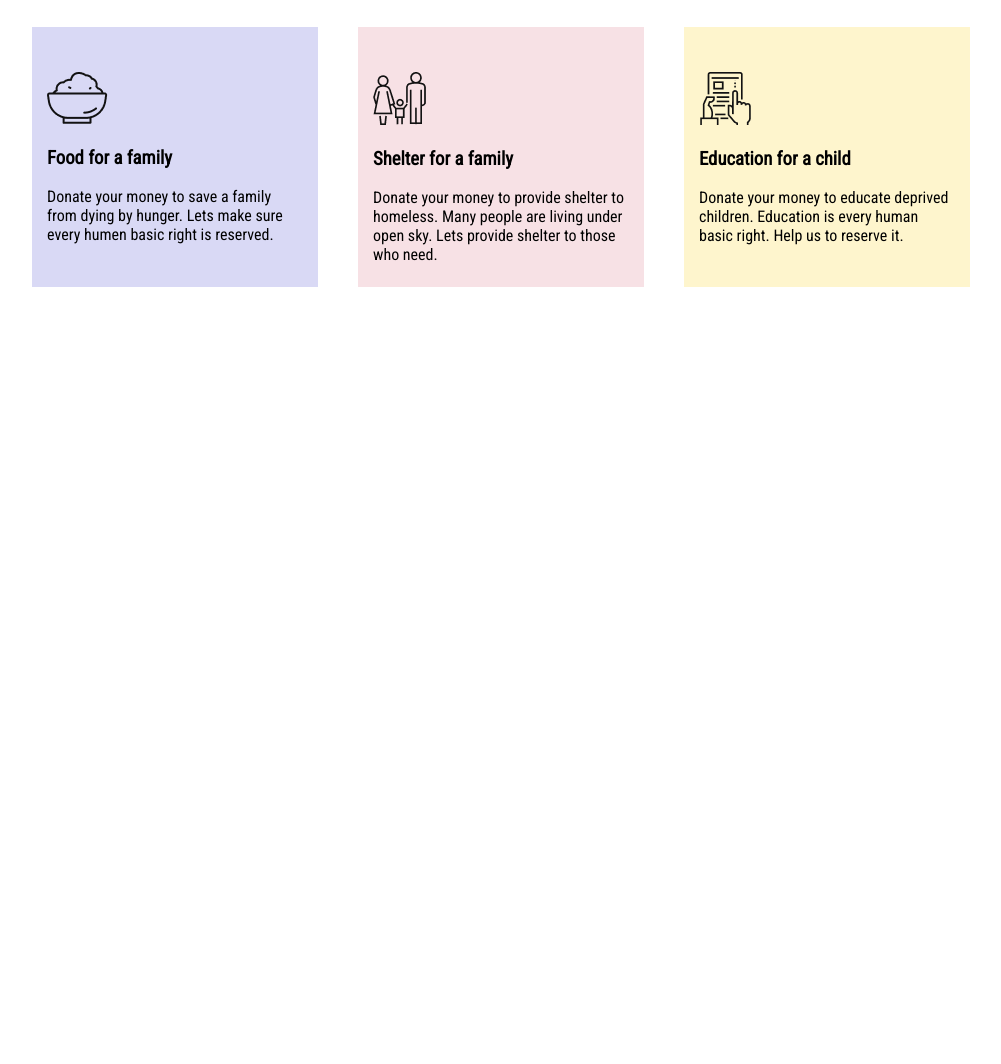
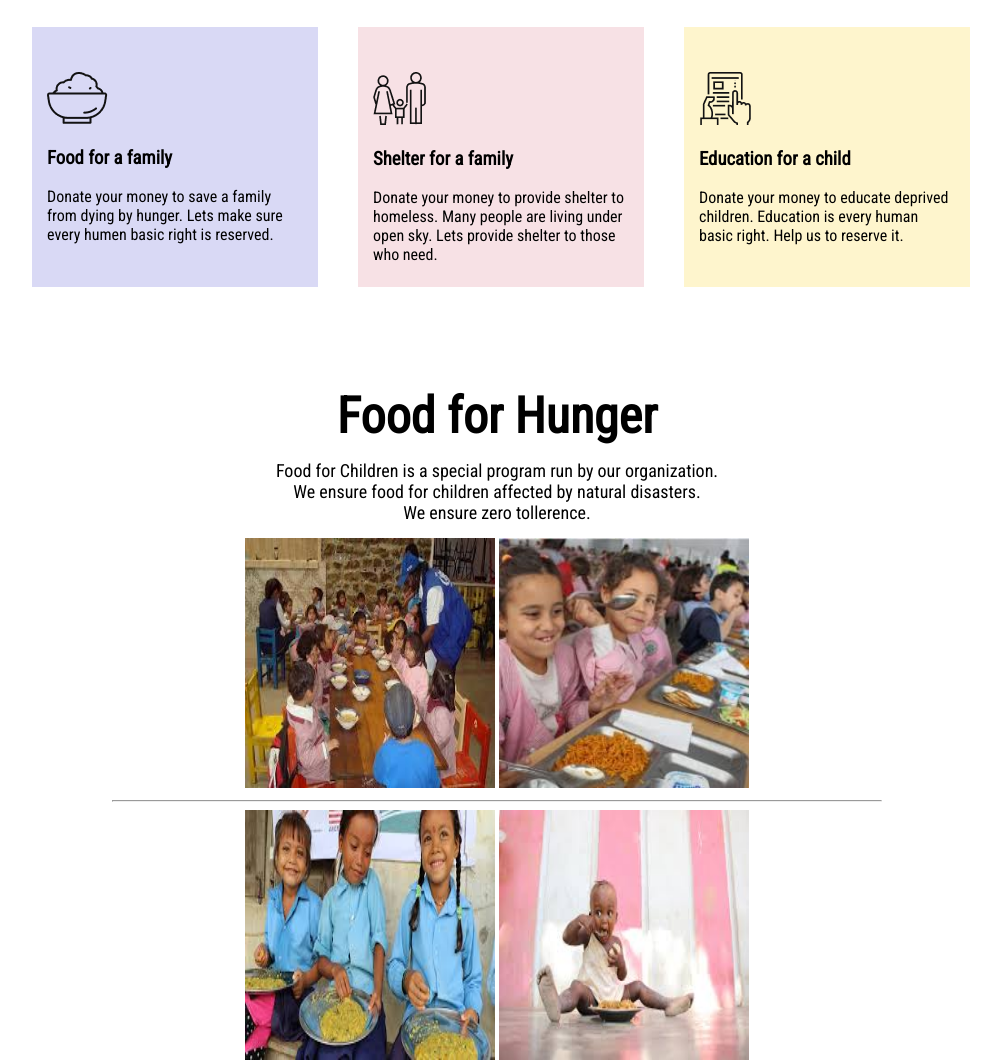
Before and after one commit to Shamsur-Rahaman/donate-today, a plain HTML site: page index.html in a window 1280 px wide. Shown: the part 1222-2286 px from the top of the page, without its empty margins (143-1144 px from the left). Before the commit the page ends 1509 px from the top, so only its background shows below. Drawn offline with Linux system fonts and the light colour scheme.

Commit message:
my codes

```diff
--- a/index.html
+++ b/index.html
@@ -19,7 +19,7 @@
         <p class="banner-paragraph">We can't revive a dead body to a living soul.But can at least save a dying soul.<br>
             Lets donate a small amount to feed the hungry people.<br> Donate today, save live today</p>
         <a href="https://www.epa.gov/sustainable-management-food/reduce-wasted-food-feeding-hungry-people"
-            class="banner-btn"> Donate Now </a>
+            class="banner-btn" target="_blank"> Donate Now </a>
     </section>
     <section class="donate-today">
         <h1 class="donate-header">Donate Today</h1>
@@ -43,7 +43,8 @@
             </div>
         </section>
         <input type="text" placeholder="Other Amount (tk)" class="donation-input"><br><br><br>
-        <a href="" class="donation-btn"> Donate Now </a>
+        <a href="https://www.wfp.org/support-us/stories/donate?utm_source=google&utm_medium=cpc&utm_campaign=12712293304&utm_content=120989103735&gclid=Cj0KCQjw0oyYBhDGARIsAMZEuMvZM74VqGG_wNTtFD9r1VbZL5HcQVGvf2XXFElfQkJou0yoL66ZdoIaAgf6EALw_wcB&gclsrc=aw.ds"
+            class="donation-btn" target="_blank"> Donate Now </a>
     </section>
     <section class="donate-plan">
         <h1 class="donate-plan-header">Our Donate Plan</h1>
@@ -71,6 +72,22 @@
             </div>
         </section>
     </section>
+    <section class="my-innovation">
+        <h1 class="innovation-header">Food for Hunger</h1>
+        <p class="innovation-paragraph">Food for Children is a special program run by our organization.<br> We ensure
+            food
+            for children affected by natural
+            disasters.<br> We ensure zero tollerence.</p>
+        <div class="innovation-img">
+            <img src="images/child_feeding_1.jpeg" alt="" class="child-feeding">
+            <img src="images/child_feeding_2.jpeg" alt="" class="child-feeding">
+        </div>
+        <hr>
+        <div class="innovation-img">
+            <img src="images/child_feeding_3.jpeg" alt="" class="child-feeding">
+            <img src="images/child_feeding_4.jpeg" alt="" class="child-feeding">
+        </div>
+    </section>
 </body>
 
 </html>
--- a/style.css
+++ b/style.css
@@ -131,3 +131,32 @@ body {
 .donate-plan-area-3 {
     background-color: rgb(253, 235, 155, .5);
 }
+
+.my-innovation {
+    padding-top: 100px;
+}
+
+.innovation-header {
+    text-align: center;
+    font-size: 50px;
+    margin: 0px;
+}
+
+.innovation-paragraph {
+    text-align: center;
+    font-size: 18px;
+    margin: 15px;
+}
+
+.innovation-img {
+    text-align: center;
+}
+
+.child-feeding {
+    height: 250px;
+    width: 250px;
+}
+
+.my-innovation hr {
+    width: 60%;
+}
```
Also changed, not shown: images/child_feeding_1.jpeg (added), images/child_feeding_2.jpeg (added), images/child_feeding_3.jpeg (added), images/child_feeding_4.jpeg (added).
